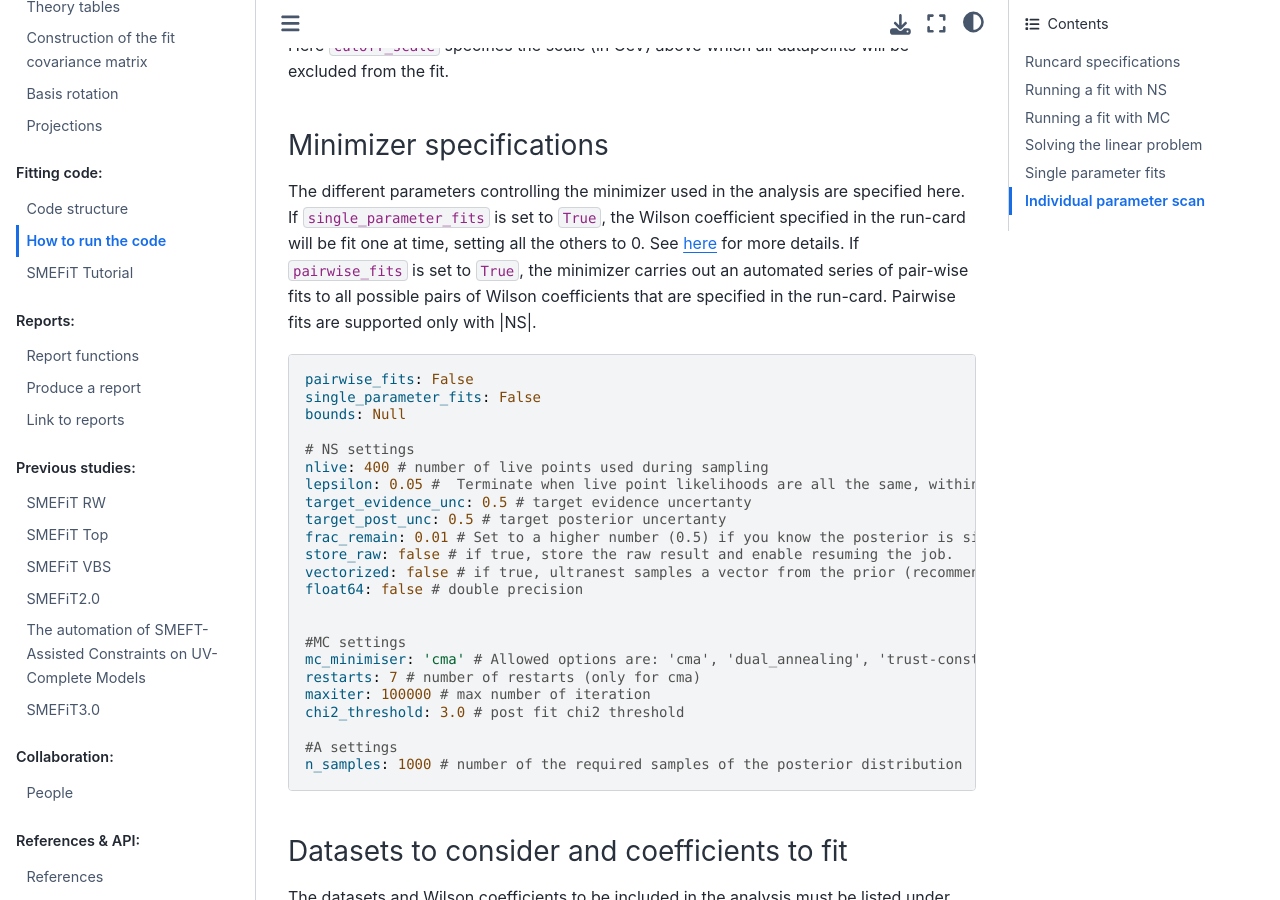
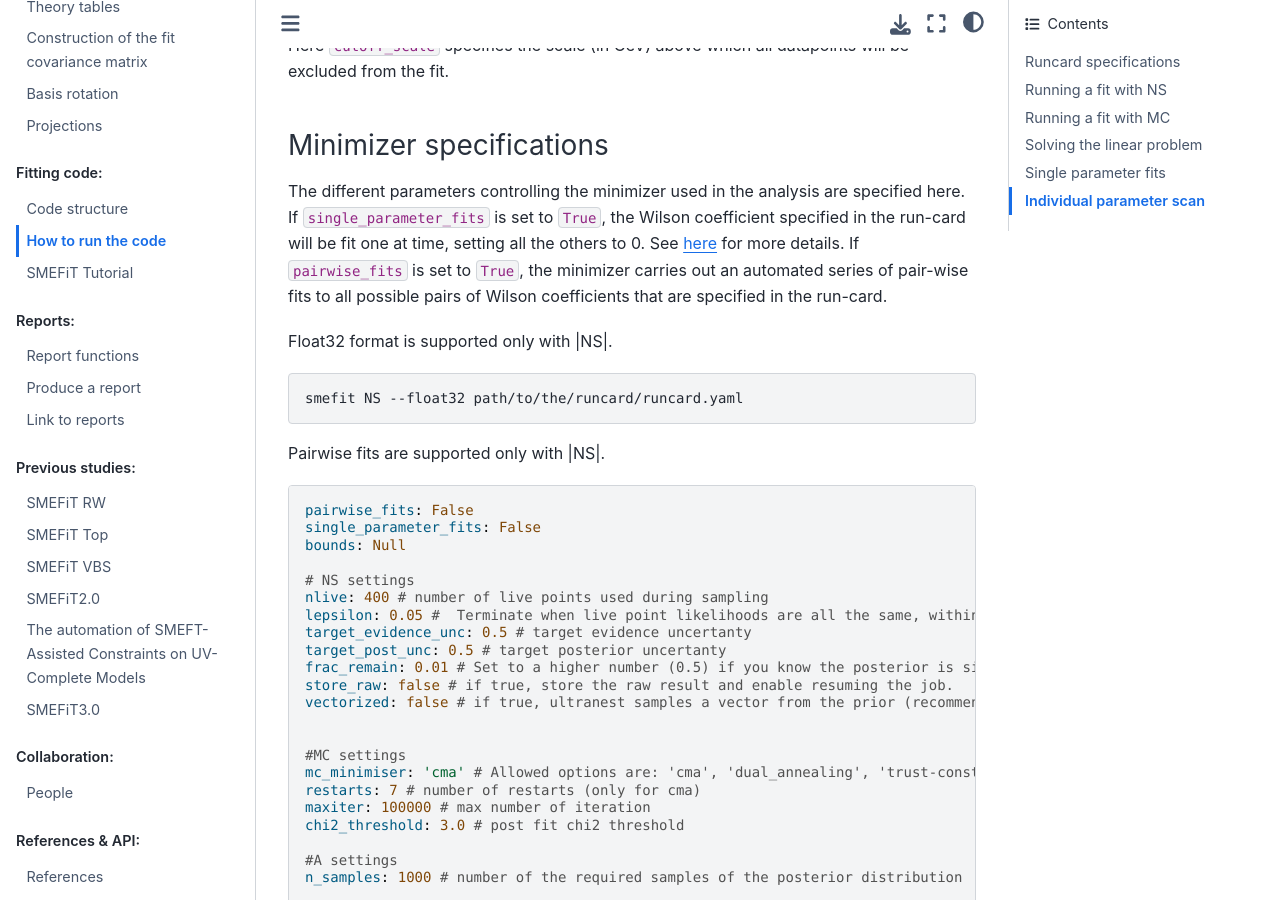
Before and after one commit to LHCfitNikhef/smefit_release, a Sphinx documentation site: the page built from docs/source/fitting_code/running.md, in a window 1280 px wide and 900 px high, scrolled down 1297 px. Built offline with Sphinx 7.4.7 and the Sphinx Book theme 1.1.4, drawn with Linux system fonts in a browser that asks for light colours; pages that are not in the unit, such as notebooks, are missing from menus.

Commit message:
Changed documentation to fit the modification

````diff
--- a/docs/source/fitting_code/running.md
+++ b/docs/source/fitting_code/running.md
@@ -59,6 +59,11 @@ If ``single_parameter_fits`` is set to ``True``, the Wilson coefficient specifie
 will be fit one at time, setting all the others to 0. See [here](./example.html#single-parameter-fits) for more details.
 If ``pairwise_fits`` is set to ``True``, the minimizer carries out an automated series of pair-wise fits to all possible pairs of
 Wilson coefficients that  are specified in the run-card.
+
+Float32 format is supported only with |NS|.
+```bash
+smefit NS --float32 path/to/the/runcard/runcard.yaml
+```
 Pairwise fits are supported only with |NS|.
 
 ```yaml
@@ -74,7 +79,6 @@ target_post_unc: 0.5 # target posterior uncertanty
 frac_remain: 0.01 # Set to a higher number (0.5) if you know the posterior is simple.
 store_raw: false # if true, store the raw result and enable resuming the job.
 vectorized: false # if true, ultranest samples a vector from the prior (recommended for large scale problems)
-float64: false # double precision
 
 
 #MC settings
````
